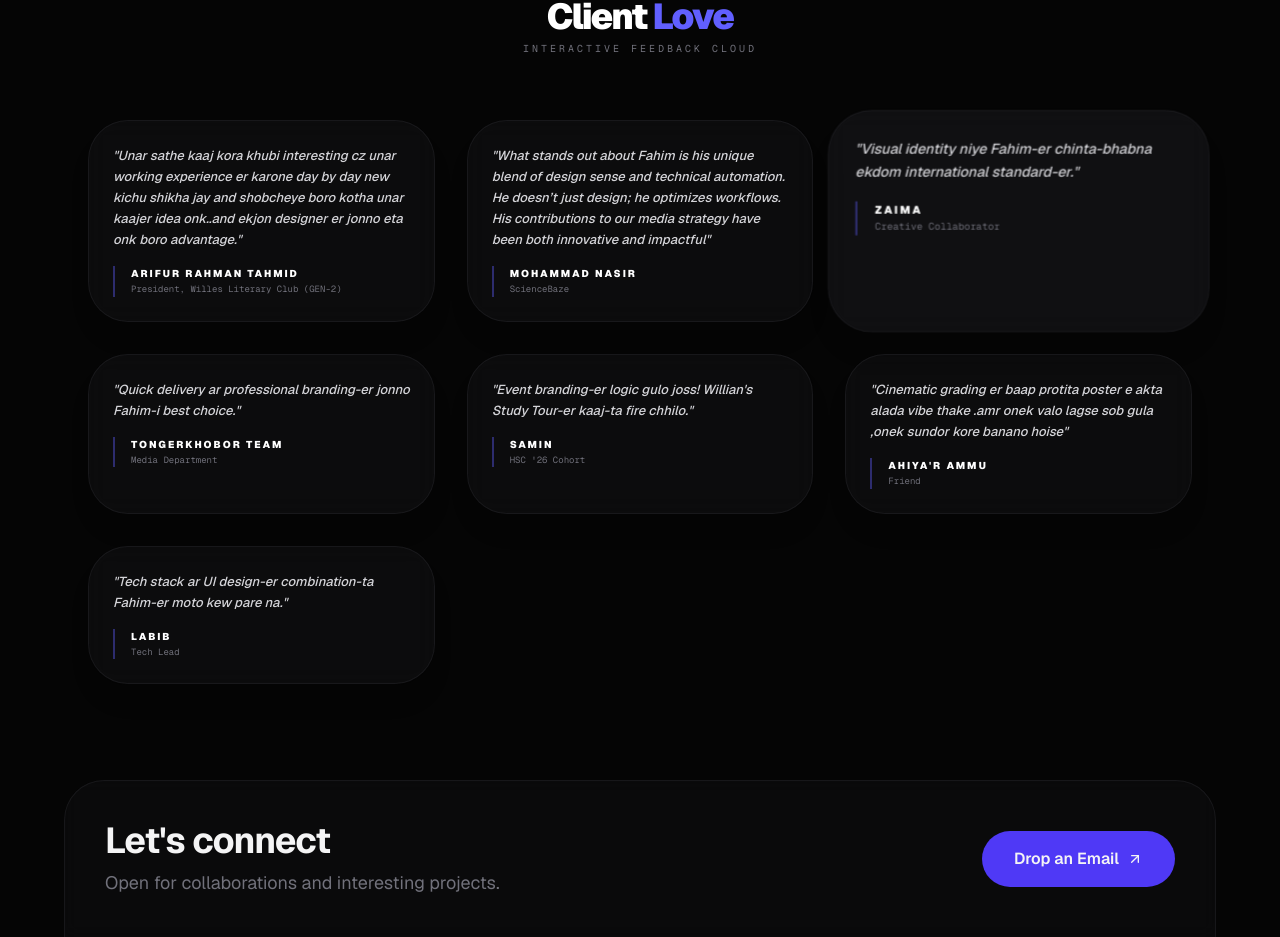
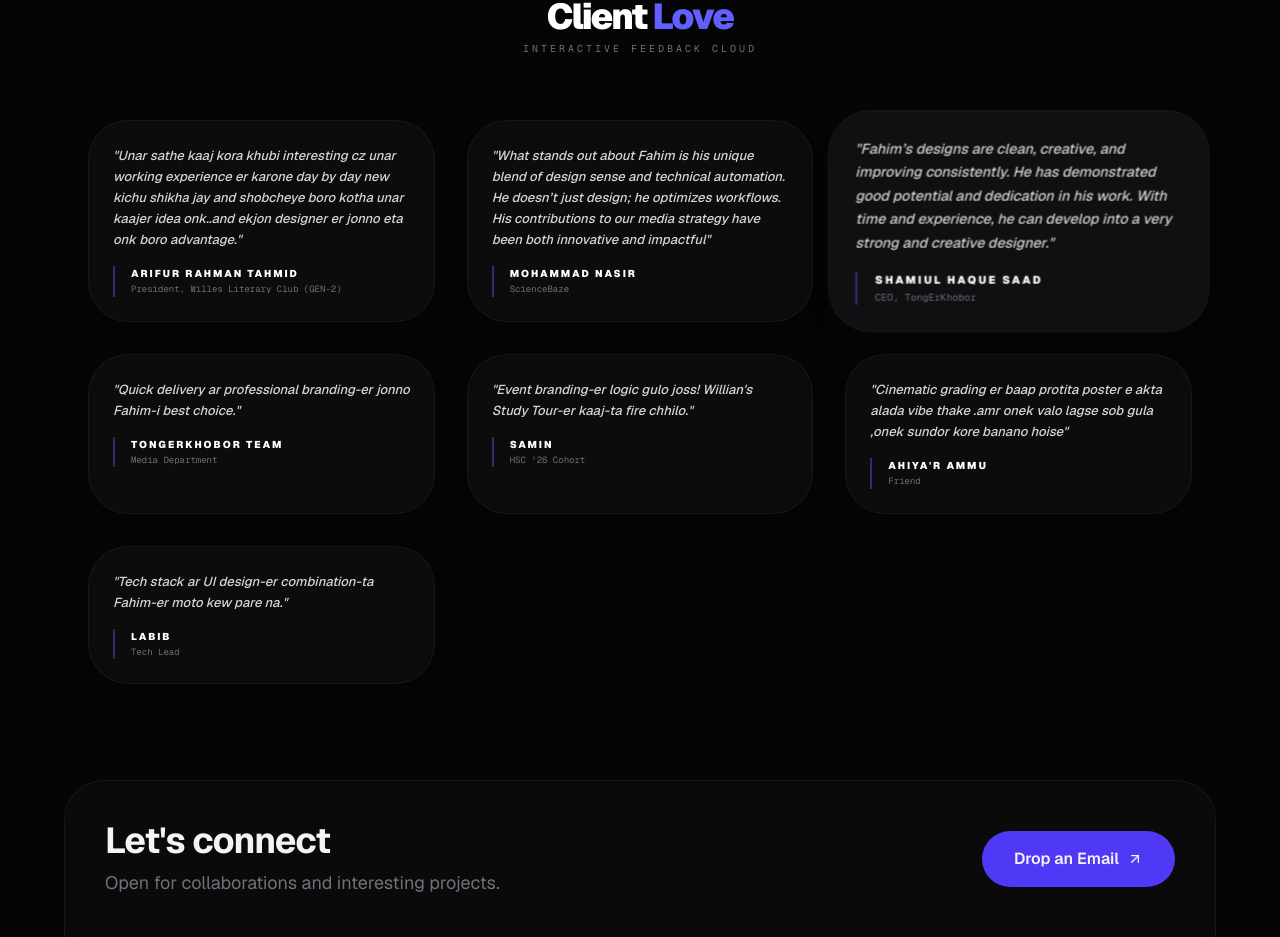
Before and after one commit to Fahim-hash/portfolio, a Next.js app: page / in a window 1280 px wide. Shown: the part 4494-5431 px from the top of the page. Built offline with nearby package versions, Linux system fonts and the light colour scheme.

Commit message:
Update page.tsx

```diff
--- a/app/page.tsx
+++ b/app/page.tsx
@@ -21,7 +21,7 @@ export default function Portfolio() {
 const testimonials = [
   { name: "Arifur Rahman Tahmid", text: "Unar sathe kaaj kora khubi interesting cz unar working experience er karone day by day new kichu shikha jay and shobcheye boro kotha unar kaajer idea onk..and ekjon designer er jonno eta onk boro advantage.", role: "President, Willes Literary Club (GEN-2)" },
   { name: "Mohammad Nasir", text: "What stands out about Fahim is his unique blend of design sense and technical automation. He doesn’t just design; he optimizes workflows. His contributions to our media strategy have been both innovative and impactful", role: "ScienceBaze" },
-  { name: "Zaima", text: "Visual identity niye Fahim-er chinta-bhabna ekdom international standard-er.", role: "Creative Collaborator" },
+  { name: "Shamiul Haque Saad", text: "Fahim’s designs are clean, creative, and improving consistently. He has demonstrated good potential and dedication in his work.  With time and experience, he can develop into a very strong and creative designer.", role: "CEO, TongErKhobor" },
   { name: "TongErKhobor Team", text: "Quick delivery ar professional branding-er jonno Fahim-i best choice.", role: "Media Department" },
   { name: "Samin", text: "Event branding-er logic gulo joss! Willian's Study Tour-er kaaj-ta fire chhilo.", role: "HSC '26 Cohort" },
   { name: "Ahiya'r Ammu", text: "Cinematic grading er baap protita poster e akta alada vibe thake .amr onek valo lagse sob gula ,onek sundor kore banano hoise", role: "Friend" },
```
